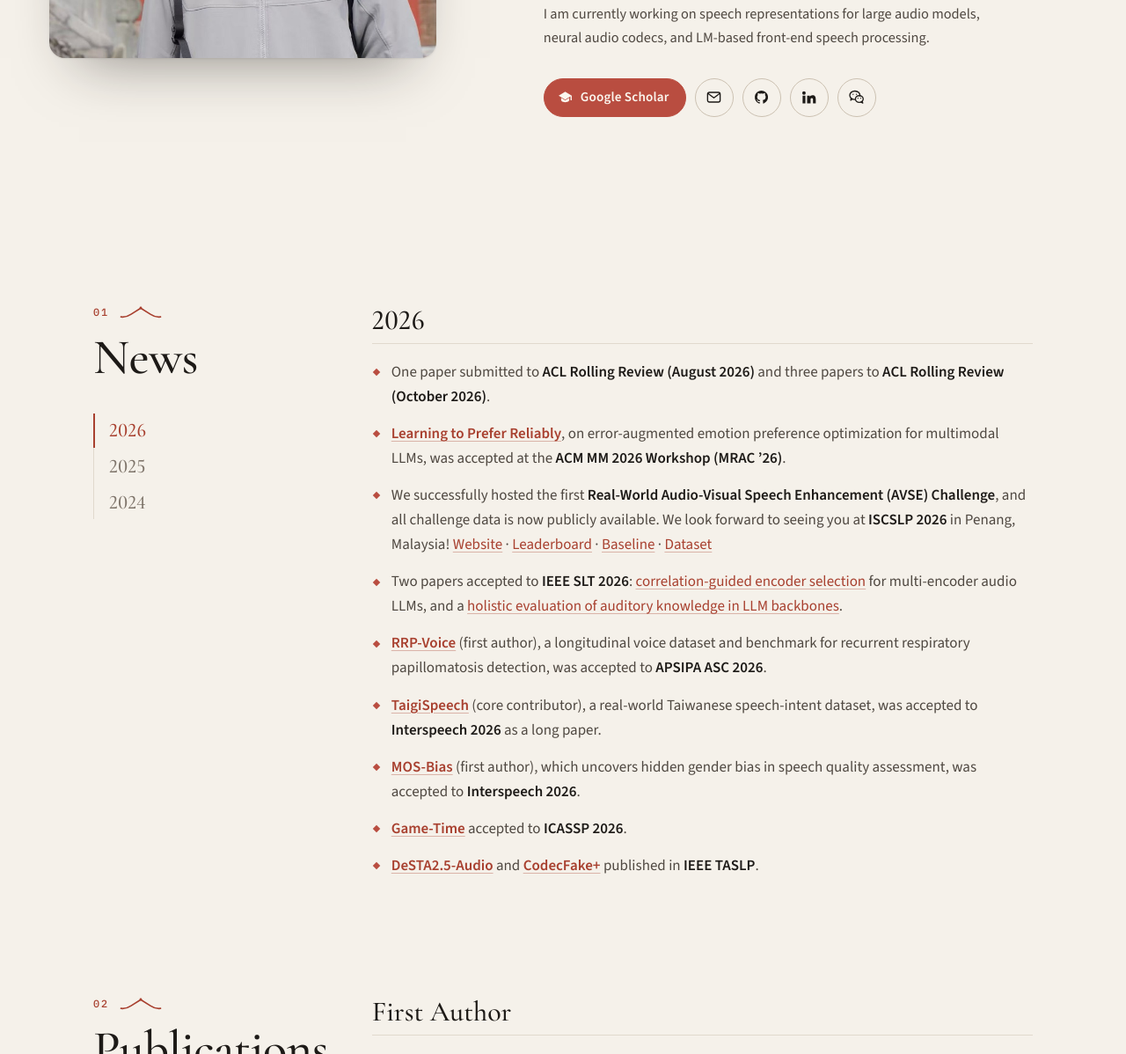
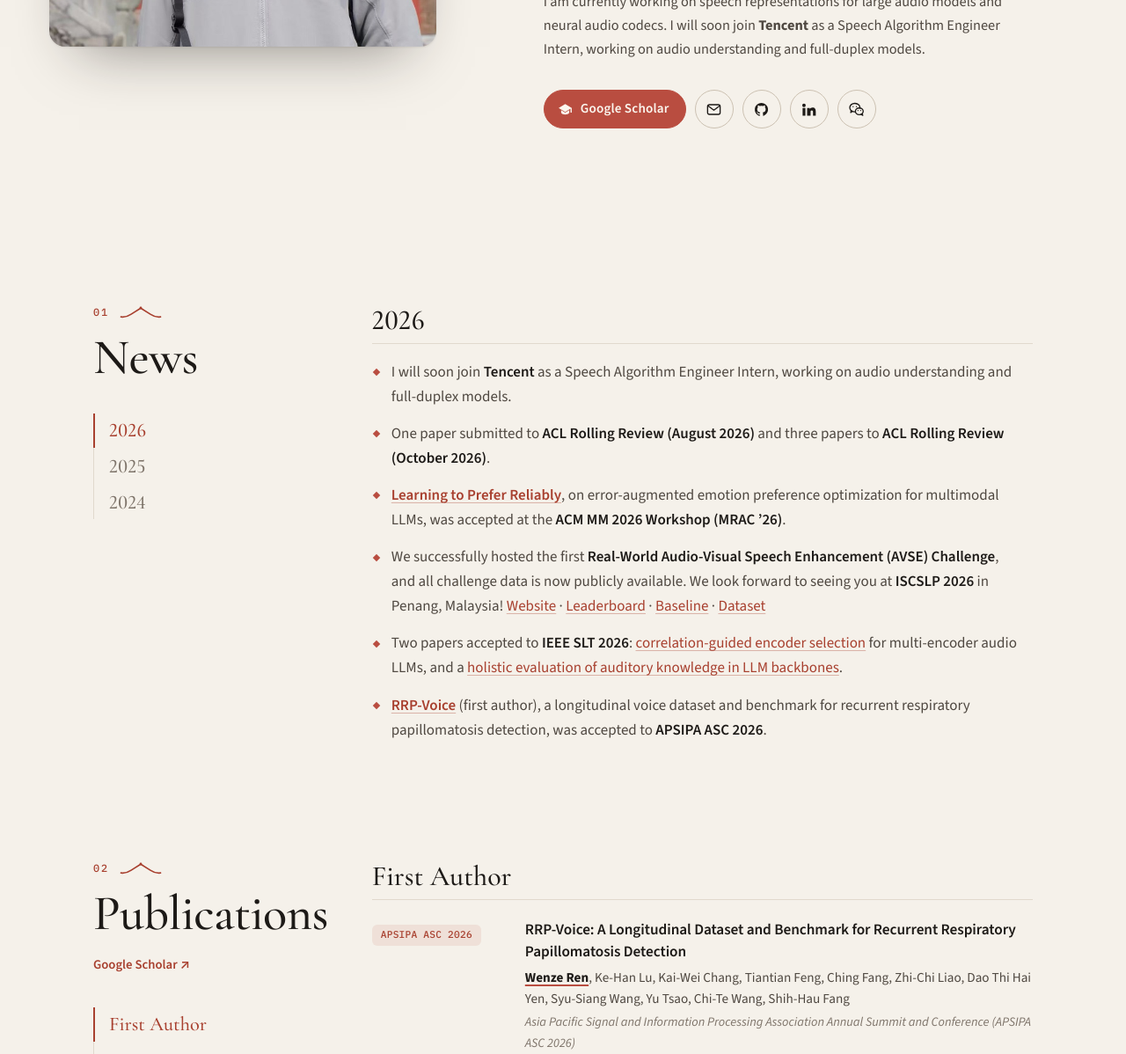
Before and after one commit to rezzsl/rezzsl.github.io, a plain HTML site: page index.html in a window 1280 px wide. Shown: the part 588-1786 px from the top of the page at 88% size. Drawn offline with nearby package versions, Linux system fonts and the light colour scheme.

Commit message:
Add Tencent internship news; News list scrolls after six items
- Bio and News: upcoming Tencent Speech Algorithm Engineer Internship
- News: each year shows its newest six items, older ones scroll inside the list
- Ignore .DS_Store

Co-Authored-By: Claude Opus 5.5 <noreply@anthropic.com>

```diff
--- a/assets/css/style.css
+++ b/assets/css/style.css
@@ -441,6 +441,18 @@ button, input { font: inherit; color: inherit; }
   font: 500 2rem/1 var(--font-display); font-variant-numeric: lining-nums;
 }
 .news__items { display: grid; gap: 14px; }
+/* more than six items: the list keeps the height of the newest six (set in main.js) and scrolls */
+.news__items.is-scrollable {
+  overflow-y: scroll; /* scrollbar always takes its space, so main.js measures the final line wrapping */
+  padding-right: 16px;
+}
+/* always-visible thin scrollbar, so it is clear there is more to read */
+.news__items.is-scrollable::-webkit-scrollbar { width: 6px; }
+.news__items.is-scrollable::-webkit-scrollbar-track { background: var(--line); border-radius: 999px; }
+.news__items.is-scrollable::-webkit-scrollbar-thumb { background: var(--ink-3); border-radius: 999px; }
+@supports (-moz-appearance: none) {
+  .news__items.is-scrollable { scrollbar-width: thin; scrollbar-color: var(--ink-3) var(--line); }
+}
 .news__items li { position: relative; padding-left: 22px; color: var(--ink-2); }
 .news__items li::before {
   content: ""; position: absolute; left: 2px; top: 0.66em;
--- a/assets/js/main.js
+++ b/assets/js/main.js
@@ -136,6 +136,35 @@
 
   var newsNav = $('[data-news-nav]');
   var newsYears = $$('.news__year');
+
+  // A year's list is exactly as tall as its newest NEWS_SHOWN items; older ones scroll inside it.
+  var NEWS_SHOWN = 6;
+  function fitNewsLists() {
+    newsYears.forEach(function (block) {
+      if (block.hidden) return; // hidden years have no size; they are fitted when shown
+      var list = $('.news__items', block);
+      var items = $$(':scope > li', list);
+      list.style.maxHeight = '';
+      list.classList.toggle('is-scrollable', items.length > NEWS_SHOWN);
+      if (items.length <= NEWS_SHOWN) return;
+      var height = items[NEWS_SHOWN - 1].getBoundingClientRect().bottom - list.getBoundingClientRect().top;
+      list.style.maxHeight = Math.ceil(height) + 'px';
+    });
+  }
+  // Item heights change when web fonts arrive or the width changes, so refit whenever an item resizes.
+  var fitFrame;
+  function scheduleFit() {
+    cancelAnimationFrame(fitFrame);
+    fitFrame = requestAnimationFrame(fitNewsLists);
+  }
+  if ('ResizeObserver' in window) {
+    var fitObserver = new ResizeObserver(scheduleFit);
+    $$('.news__items > li').forEach(function (li) { fitObserver.observe(li); });
+  }
+  window.addEventListener('resize', scheduleFit);
+  window.addEventListener('load', fitNewsLists);
+  if (document.fonts && document.fonts.addEventListener) document.fonts.addEventListener('loadingdone', fitNewsLists);
+
   if (newsNav && newsYears.length > 1) {
     newsNav.innerHTML = newsYears.map(function (block) {
       var year = $('.news__label', block).textContent.trim();
@@ -158,6 +187,7 @@
         if (a.getAttribute('data-part') === year) a.setAttribute('aria-current', 'true');
         else a.removeAttribute('aria-current');
       });
+      fitNewsLists();
     };
     showNewsYear(newsYears[0].getAttribute('data-part'), false);
 
@@ -172,6 +202,7 @@
       }
     });
   }
+  fitNewsLists();
 
   /* ---------- Publications ---------- */
 
--- a/index.html
+++ b/index.html
@@ -81,7 +81,7 @@
           <p>I’m a second-year Ph.D. student at National Taiwan University, <span class="nowrap">co-advised</span> by <a href="https://speech.ee.ntu.edu.tw/~hylee/index.php" target="_blank" rel="noopener">Prof. Hung-yi Lee</a> at the <a href="https://speech.ee.ntu.edu.tw/" target="_blank" rel="noopener">Speech Processing &amp; Machine Learning Lab</a>, NTU, and <a href="https://www.citi.sinica.edu.tw/pages/yu.tsao/index_en.html" target="_blank" rel="noopener">Prof. Yu Tsao</a> at the <a href="https://bio-asplab.citi.sinica.edu.tw/" target="_blank" rel="noopener">Bio-ASP Lab</a>, Academia Sinica.</p>
           <p>My research interests lie in speech and audio processing, with a focus on speech enhancement and speech quality assessment. My enhancement work spans single-channel, multi-channel, and multimodal settings, and I organized the first <a href="https://real-world-avse.github.io/" target="_blank" rel="noopener">Real-World Audio-Visual Speech Enhancement Challenge</a> at ISCSLP 2026. On the assessment side, I won <a href="#pub-highratemos">1st place in the AudioMOS Challenge 2025 Track 3</a>.</p>
           <p>I have also contributed to large audio-language models and benchmarks, including <span class="nowrap">Dynamic-SUPERB</span> <span class="nowrap">Phase-2</span>, DeSTA2, and <span class="nowrap">Game-Time</span>.</p>
-          <p>I am currently working on speech representations for large audio models, neural audio codecs, and LM-based front-end speech processing.</p>
+          <p>I am currently working on speech representations for large audio models and neural audio codecs. I will soon join <strong>Tencent</strong> as a Speech Algorithm Engineer Intern, working on audio understanding and full-duplex models.</p>
         </div>
         <ul class="hero__links">
           <li>
@@ -113,6 +113,7 @@
           <li class="news__year">
             <h3 class="news__label">2026</h3>
             <ul class="news__items">
+              <li>I will soon join <strong>Tencent</strong> as a Speech Algorithm Engineer Intern, working on audio understanding and full-duplex models.</li>
               <li>One paper submitted to <strong>ACL Rolling Review (August 2026)</strong> and three papers to <strong>ACL Rolling Review (October 2026)</strong>.</li>
               <li><a href="#pub-emotion-preference"><strong>Learning to Prefer Reliably</strong></a>, on error-augmented emotion preference optimization for multimodal LLMs, was accepted at the <strong>ACM MM 2026 Workshop (MRAC ’26)</strong>.</li>
               <li>We successfully hosted the first <strong>Real-World Audio-Visual Speech Enhancement (AVSE) Challenge</strong>, and all challenge data is now publicly available. We look forward to seeing you at <strong>ISCSLP 2026</strong> in Penang, Malaysia! <a href="https://real-world-avse.github.io/" target="_blank" rel="noopener">Website</a> · <a href="https://avse.renwenze.com/" target="_blank" rel="noopener">Leaderboard</a> · <a href="https://github.com/Real-World-AVSE/Baseline" target="_blank" rel="noopener">Baseline</a> · <a href="https://huggingface.co/datasets/Rezzsl/Real-World_AVSE_Challenge_dev_and_test_sets_ISCSLP_2026" target="_blank" rel="noopener">Dataset</a></li>
```
Also changed, not shown: 1 other file.
